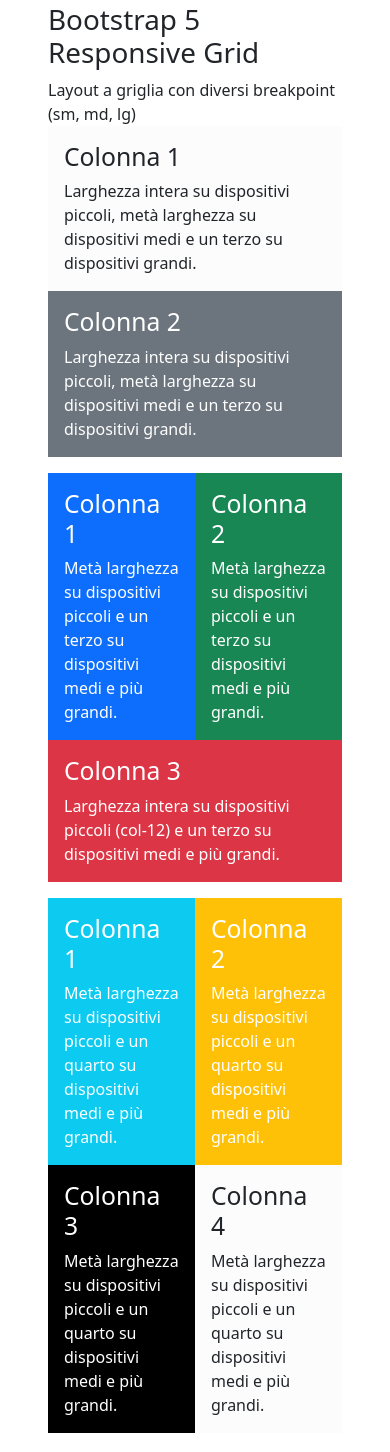
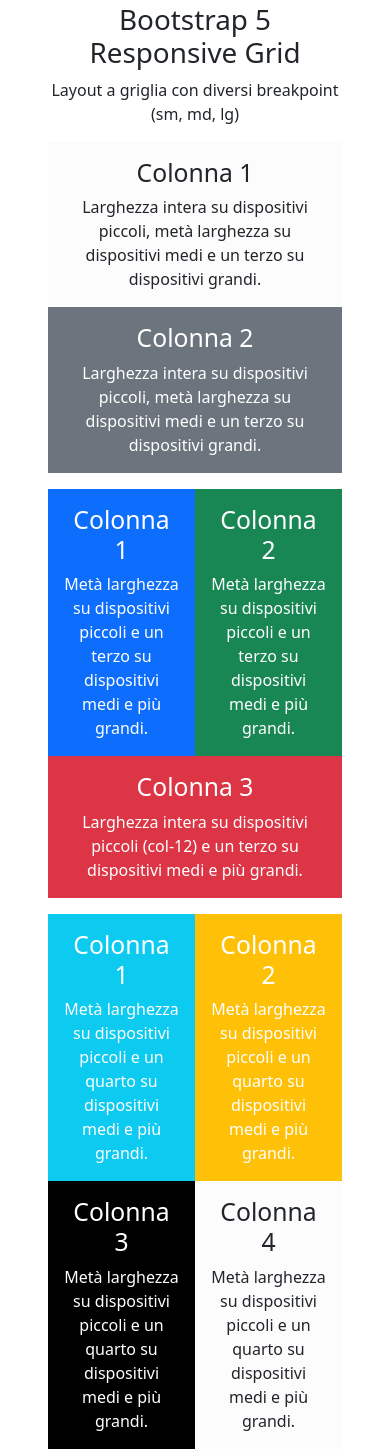
Before and after one commit to EdoardoProstamo/htmlcss-bootstrap-layout, a plain HTML site: page index.html in a window 390 px wide. Shown: the part 45-1497 px from the top of the page. Drawn offline with nearby package versions, Linux system fonts and the light colour scheme.

Commit message:
feat: tablet completato

```diff
--- a/index.html
+++ b/index.html
@@ -10,53 +10,53 @@
 <body>
 
     <!-- Pagina intera -->
-    <div class="p-5 d-flex flex-column">
+    <div class="p-5 text-center d-flex flex-column gap-3">
         <!-- Prima sezione -->
         <div>
             <h1>Bootstrap 5 Responsive Grid</h1>
             <article>Layout a griglia con diversi breakpoint (sm, md, lg)</article>
         </div>
         <!-- Seconda sezione -->
-        <div>
-            <div class="p-3 bg-light-subtle text-dark">
+        <div class="d-md-flex">
+            <div class="p-3 bg-light-subtle text-dark col-12 col-md-6">
                 <h2>Colonna 1</h2>
                 <article>Larghezza intera su dispositivi piccoli, metà larghezza su dispositivi medi e un terzo su dispositivi grandi.</article>
             </div>
-            <div class="p-3 mb-3 bg-secondary text-white">
+            <div class="p-3  bg-secondary text-white col-12 col-md-6">
                 <h2>Colonna 2</h2>
                 <article>Larghezza intera su dispositivi piccoli, metà larghezza su dispositivi medi e un terzo su dispositivi grandi.</article>
             </div>
         </div>
         <!-- Terza sezione -->
         <div class="d-flex flex-wrap">
-            <div class="p-3 bg-primary text-white col-6">
+            <div class="p-3 bg-primary text-white col-6 col-md-4">
                 <h2>Colonna 1</h2>
                 <article>Metà larghezza su dispositivi piccoli e un terzo su dispositivi medi e più grandi.</article>
             </div>
-            <div class="p-3 bg-success text-white col-6">
+            <div class="p-3 bg-success text-white col-6 col-md-4">
                 <h2>Colonna 2</h2>
                 <article>Metà larghezza su dispositivi piccoli e un terzo su dispositivi medi e più grandi.</article>
             </div>
-            <div class="p-3 mb-3 bg-danger text-white col-12">
+            <div class="p-3 bg-danger text-white col-12 col-md-4">
                 <h2>Colonna 3</h2>
                 <article>Larghezza intera su dispositivi piccoli (col-12) e un terzo su dispositivi medi e più grandi.</article>
             </div>
         </div>
         <!-- Quarta sezione sezione -->
         <div class="d-flex flex-wrap">
-            <div class="p-3 bg-info text-white col-6">
+            <div class="p-3 bg-info text-white col-6 col-md-3">
                 <h2>Colonna 1</h2>
                 <article>Metà larghezza su dispositivi piccoli e un quarto su dispositivi medi e più grandi.</article>
             </div>
-            <div class="p-3 bg-warning text-white col-6">
+            <div class="p-3 bg-warning text-white col-6 col-md-3">
                 <h2>Colonna 2</h2>
                 <article>Metà larghezza su dispositivi piccoli e un quarto su dispositivi medi e più grandi.</article>
             </div>
-            <div class="p-3 bg-black text-white col-6">
+            <div class="p-3 bg-black text-white col-6 col-md-3">
                 <h2>Colonna 3</h2>
                 <article>Metà larghezza su dispositivi piccoli e un quarto su dispositivi medi e più grandi.</article>
             </div>
-            <div class="p-3 bg-light-subtle text-dark col-6">
+            <div class="p-3 bg-light-subtle text-dark col-6 col-md-3">
                 <h2>Colonna 4</h2>
                 <article>Metà larghezza su dispositivi piccoli e un quarto su dispositivi medi e più grandi.</article>
             </div>
```
